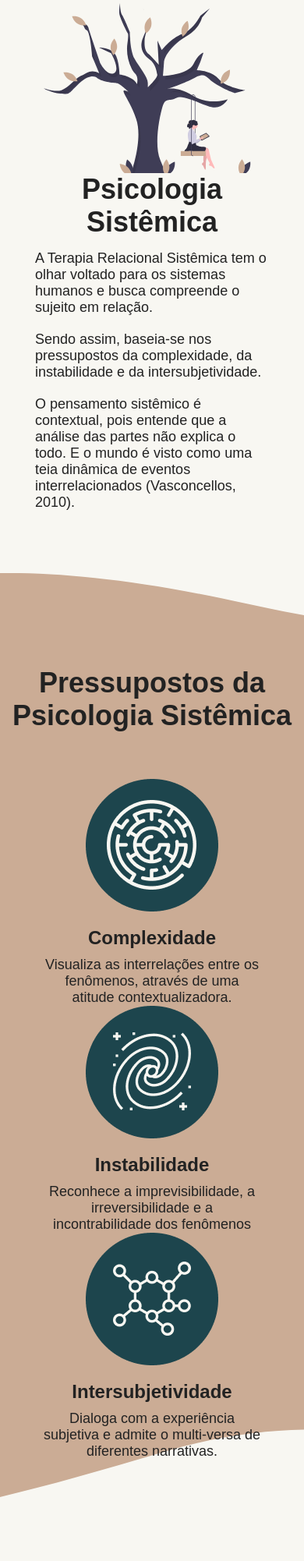
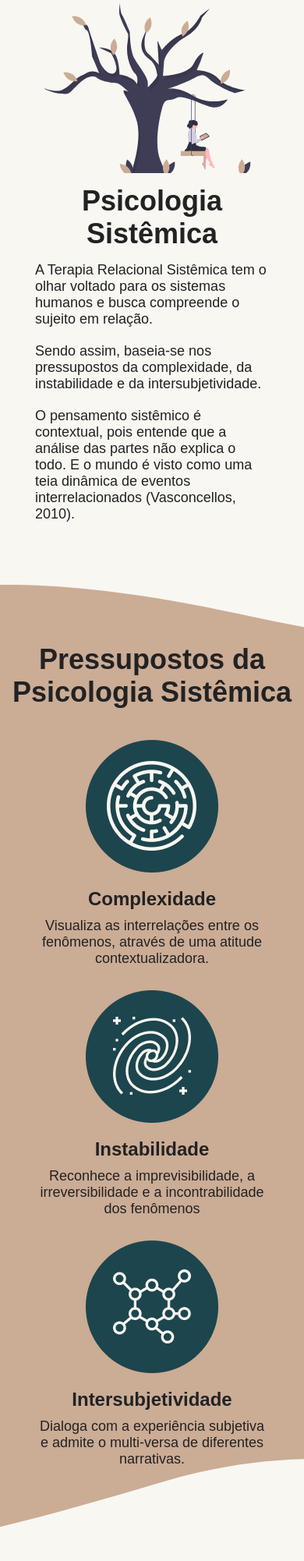
Before and after one commit to kaiofelipejs/psico-vanessa-mattos, a PHP site: page /specialty.html in a window 390 px wide. Shown: the part 237-2239 px from the top of the page at 78% size. Run offline with PHP 8.4, Linux system fonts and the light colour scheme.

Commit message:
adjuste resposive styles in specialty page

```diff
--- a/css/specialty.css
+++ b/css/specialty.css
@@ -5,9 +5,17 @@
 .assumption.bg-curves {
   padding-top: 120px;
 }
+
+@media (max-width: 739px) {
+  .assumption.bg-curves {
+    padding-top: 60px;
+    margin-bottom: 0;
+  }
+}
+
 .assumption h2 {
   text-align: center;
-  margin-bottom: 60px;
+  margin-bottom: 40px;
 }
 
 .assumption-item,
@@ -23,3 +31,12 @@
 .assumption-item h3 {
   margin-bottom: 10px;
 }
+
+@media (max-width: 739px) {
+  .assumption-item {
+    margin-bottom: 30px;
+  }
+  .practice img {
+    display: none;
+  }
+}
--- a/css/style.css
+++ b/css/style.css
@@ -91,6 +91,7 @@ h3 {
   h1,
   h2 {
     text-align: center;
+    margin-top: 15px;
   }
 }
 
@@ -162,7 +163,6 @@ section.bg-curves,
   .profile-photo {
     max-width: 200px;
     max-height: 200px;
-    margin-bottom: 30px;
   }
 }
 
--- a/specialty.html
+++ b/specialty.html
@@ -60,8 +60,7 @@
     <section class="assumption bg-curves">
       <h2>Pressupostos da Psicologia Sistêmica</h2>
       <div class="container">
-        <div class="flex-item">
-          <div class="assumption-item">
+        <div class="flex-item assumption-item">
           <img src="assets/icons/complexidade.png" alt="Complexidade" />
           <h3>Complexidade</h3>
           <p>
@@ -69,10 +68,8 @@
             atitude contextualizadora.
           </p>
         </div>
-        </div>
 
-        <div class="flex-item">
-          <div class="assumption-item">
+        <div class="flex-item assumption-item">
           <img src="assets/icons/instabilidade.png" alt="instabilidade" />
           <h3>Instabilidade</h3>
           <p>
@@ -80,10 +77,8 @@
             incontrabilidade dos fenômenos
           </p>
         </div>
-        </div>
 
-        <div class="flex-item">
-          <div class="assumption-item">
+        <div class="flex-item assumption-item">
           <img
             src="assets/icons/intersubjetividade.png"
             alt="intersubjetividade"
@@ -93,7 +88,6 @@
             Dialoga com a experiência subjetiva e admite o multi-versa de
             diferentes narrativas.
           </p>
-          </div>
         </div>
       </div>
     </section>
```
Lines whose indentation alone changed are shown as unchanged.
